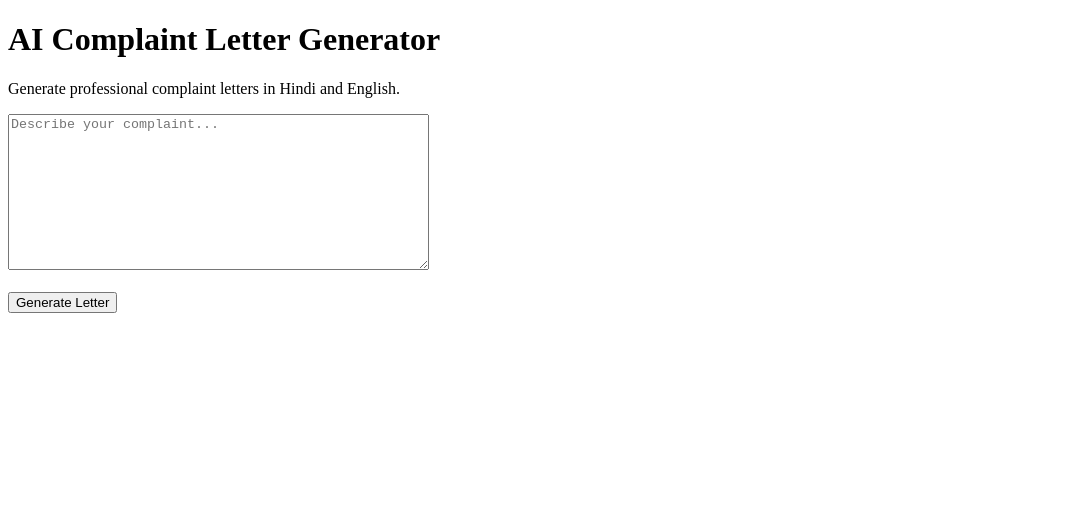
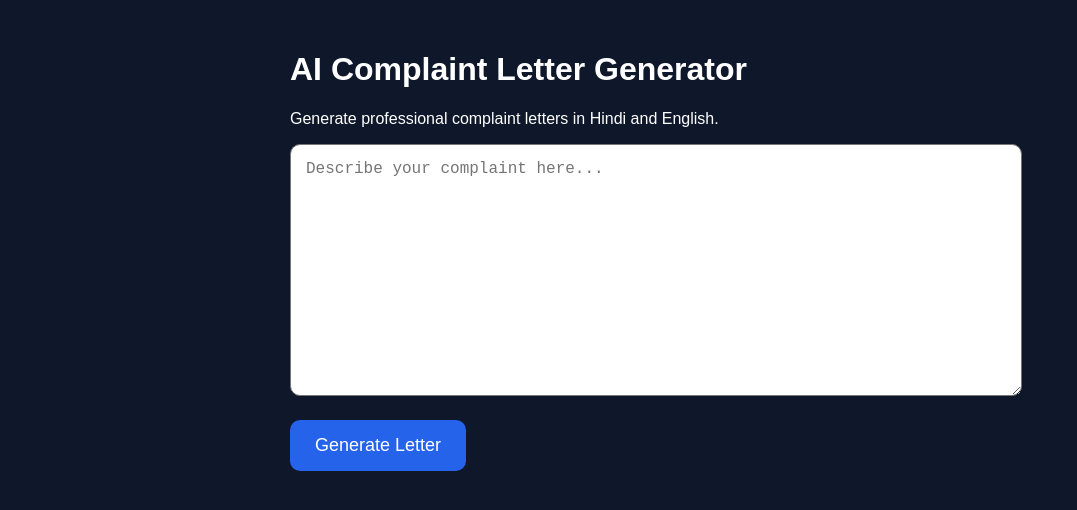
Before and after one commit to zordiexyt-source/ai-complaint-generator, a plain HTML site: page index.html in a window 1280 px wide. Shown: the whole page, without its empty margins (0-1077 px from the left). Drawn offline with Linux system fonts and the light colour scheme.

Commit message:
Update index.html with new textarea and button

```diff
--- a/index.html
+++ b/index.html
@@ -4,18 +4,26 @@
   <meta charset="UTF-8">
   <meta name="viewport" content="width=device-width, initial-scale=1.0">
   <title>AI Complaint Generator</title>
+  <link rel="stylesheet" href="style.css">
 </head>
+
 <body>
+
+<div class="container">
 
 <h1>AI Complaint Letter Generator</h1>
 
 <p>Generate professional complaint letters in Hindi and English.</p>
 
-<textarea placeholder="Describe your complaint..." rows="10" cols="50"></textarea>
+<textarea id="complaint" placeholder="Describe your complaint here..."></textarea>
 
-<br><br>
+<br>
 
-<button>Generate Letter</button>
+<button id="generateBtn">Generate Letter</button>
+
+</div>
+
+<script src="script.js"></script>
 
 </body>
 </html>
```
